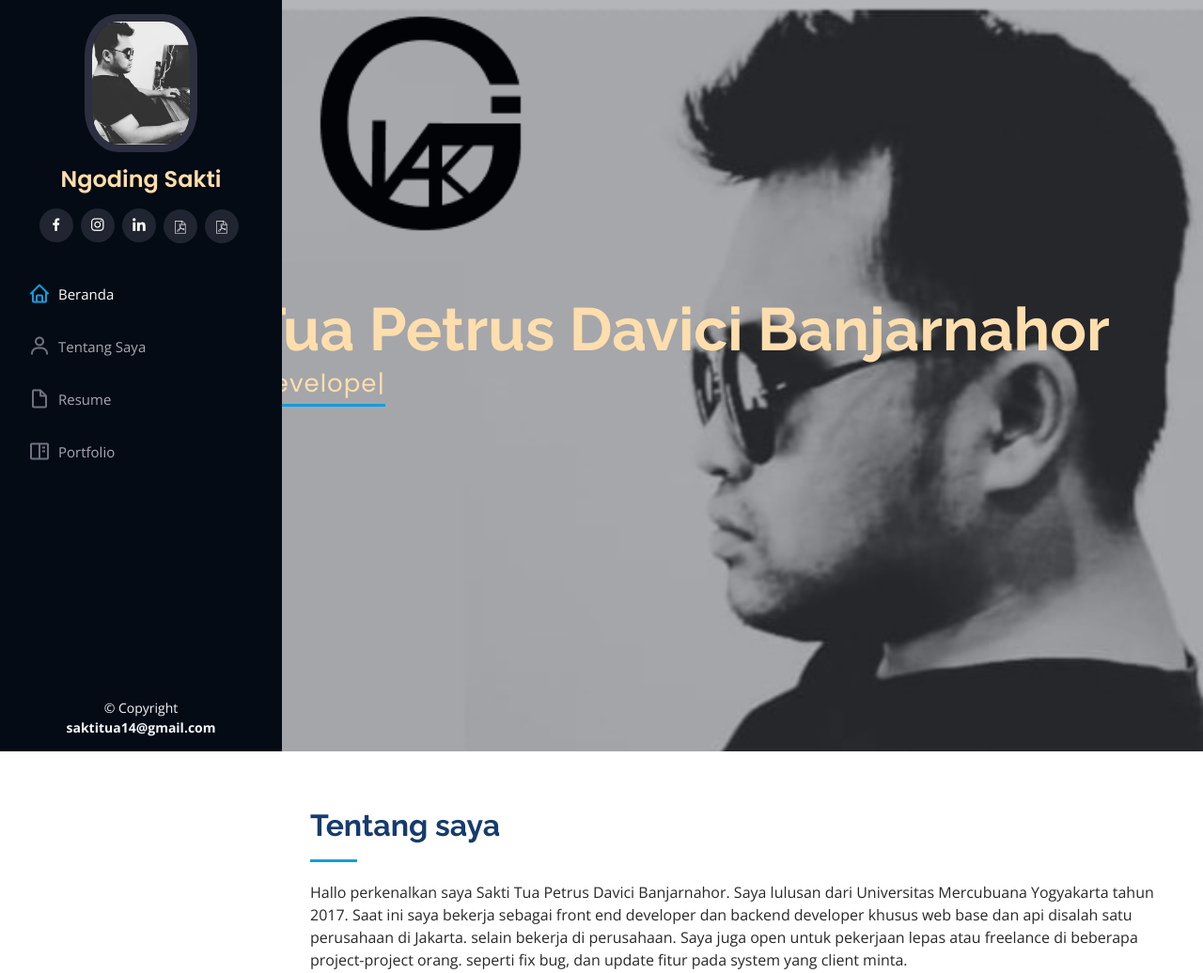
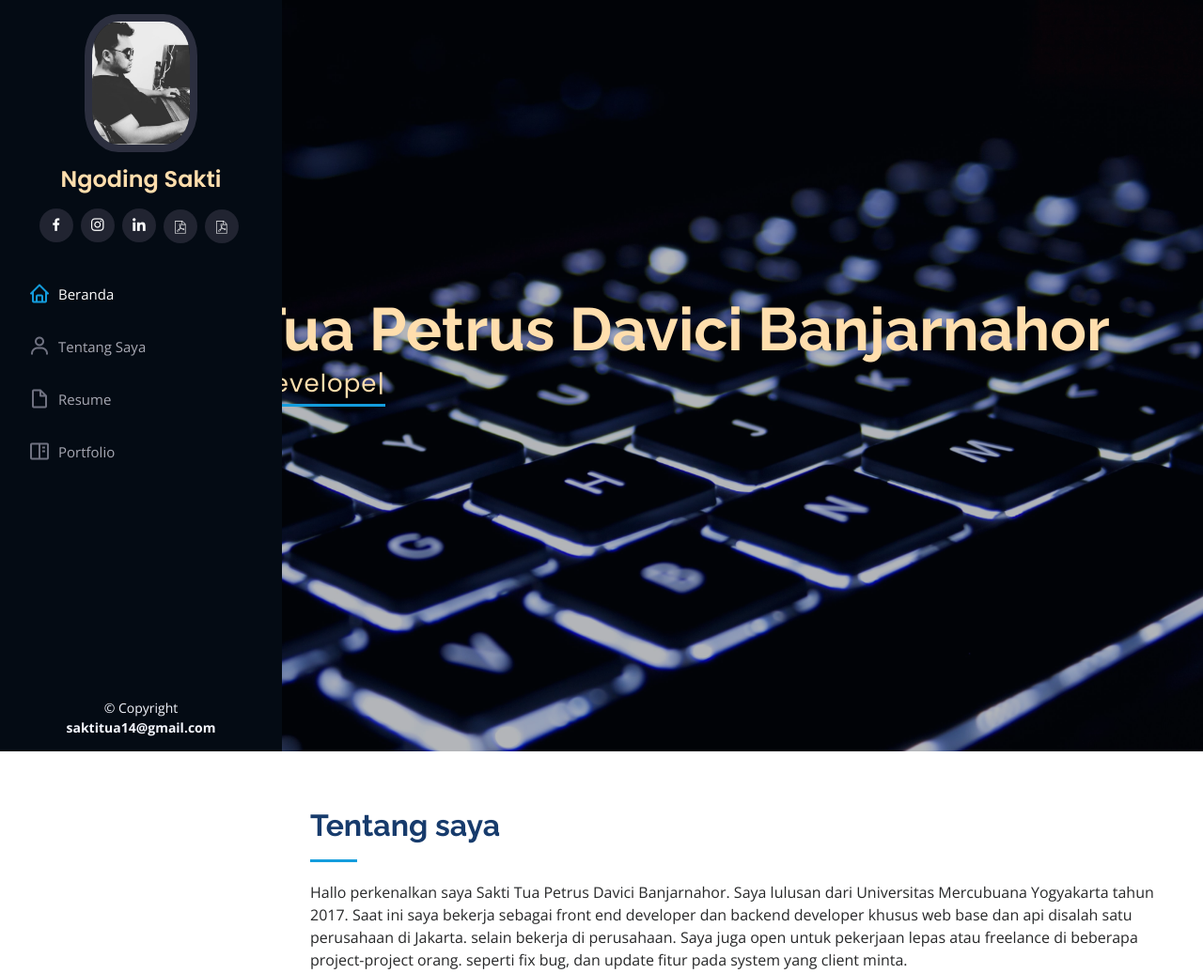
Before and after one commit to saktitua/ngodingsakti.github.io, a PHP site: page / in a window 1280 px wide. Shown: the top 1036 px of the page at 94% size. Run offline with PHP 8.4, Linux system fonts and the light colour scheme.

Commit message:
push by sakti

```diff
--- a/assets/css/style.css
+++ b/assets/css/style.css
@@ -241,7 +241,7 @@ h6 {
 #hero {
   width: 100%;
   height: 100vh;
-  background: url("../image/foto6.png") top center;
+  background: url("../image/keyboard.jpg") top center;
   background-size: cover;
 }
 
```
Also changed, not shown: assets/image/keyboard.jpg (added).
